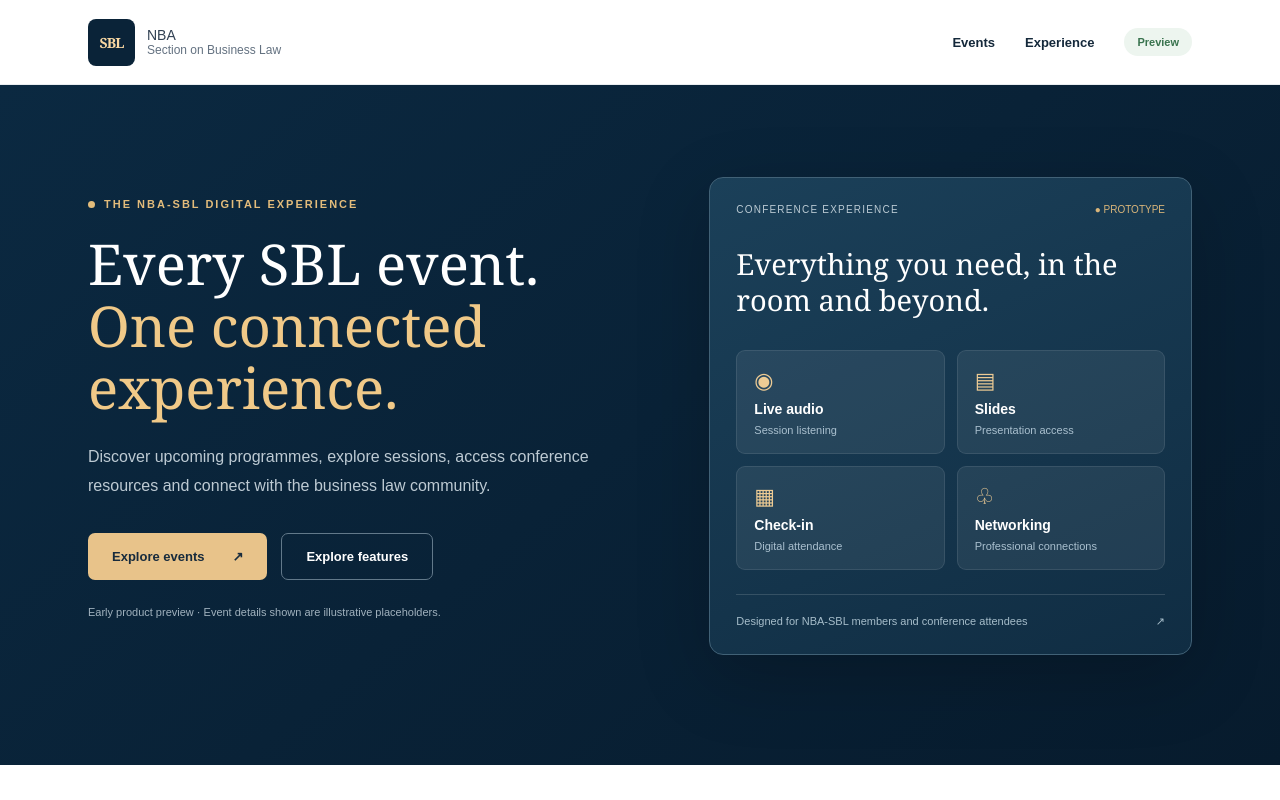
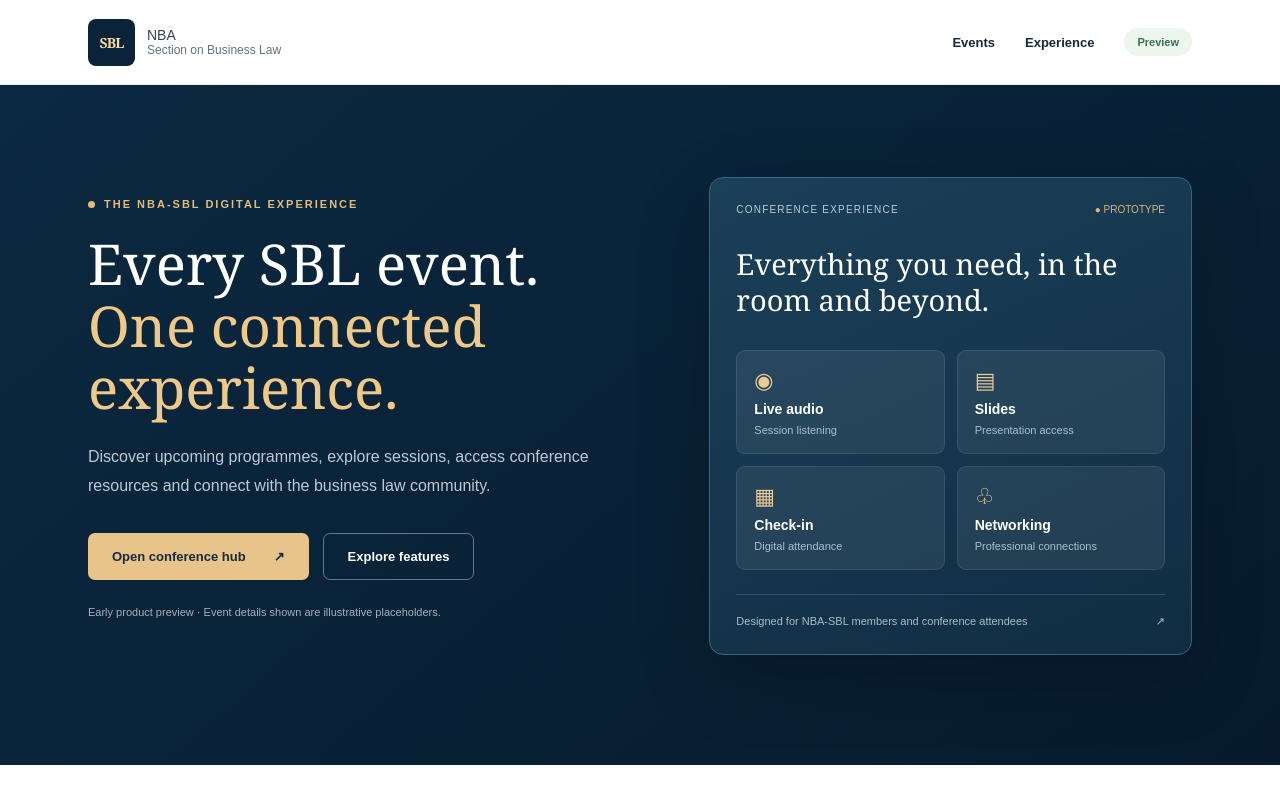
Before and after one commit to Ozishayami/SBL_APP, a Next.js app: page / in a window 1280 px wide. Shown: the top 800 px of the page. Built offline with nearby package versions, Linux system fonts and the light colour scheme.

Commit message:
feat: open conference hub from homepage

```diff
--- a/app/page.tsx
+++ b/app/page.tsx
@@ -15,7 +15,7 @@ export default function Home() {
           <div><div className="eyebrow"><span className="dot" /> THE NBA-SBL DIGITAL EXPERIENCE</div>
             <h1>Every SBL event.<br /><em>One connected experience.</em></h1>
             <p>Discover upcoming programmes, explore sessions, access conference resources and connect with the business law community.</p>
-            <div className="hero-actions"><a className="btn btn-primary" href="#events">Explore events <span aria-hidden="true">↗</span></a><a className="btn btn-outline" href="#experience">Explore features</a></div>
+            <div className="hero-actions"><Link className="btn btn-primary" href="/conference">Open conference hub <span aria-hidden="true">↗</span></Link><a className="btn btn-outline" href="#experience">Explore features</a></div>
             <p className="subnote">Early product preview · Event details shown are illustrative placeholders.</p>
           </div>
           <div className="hero-panel">
```
